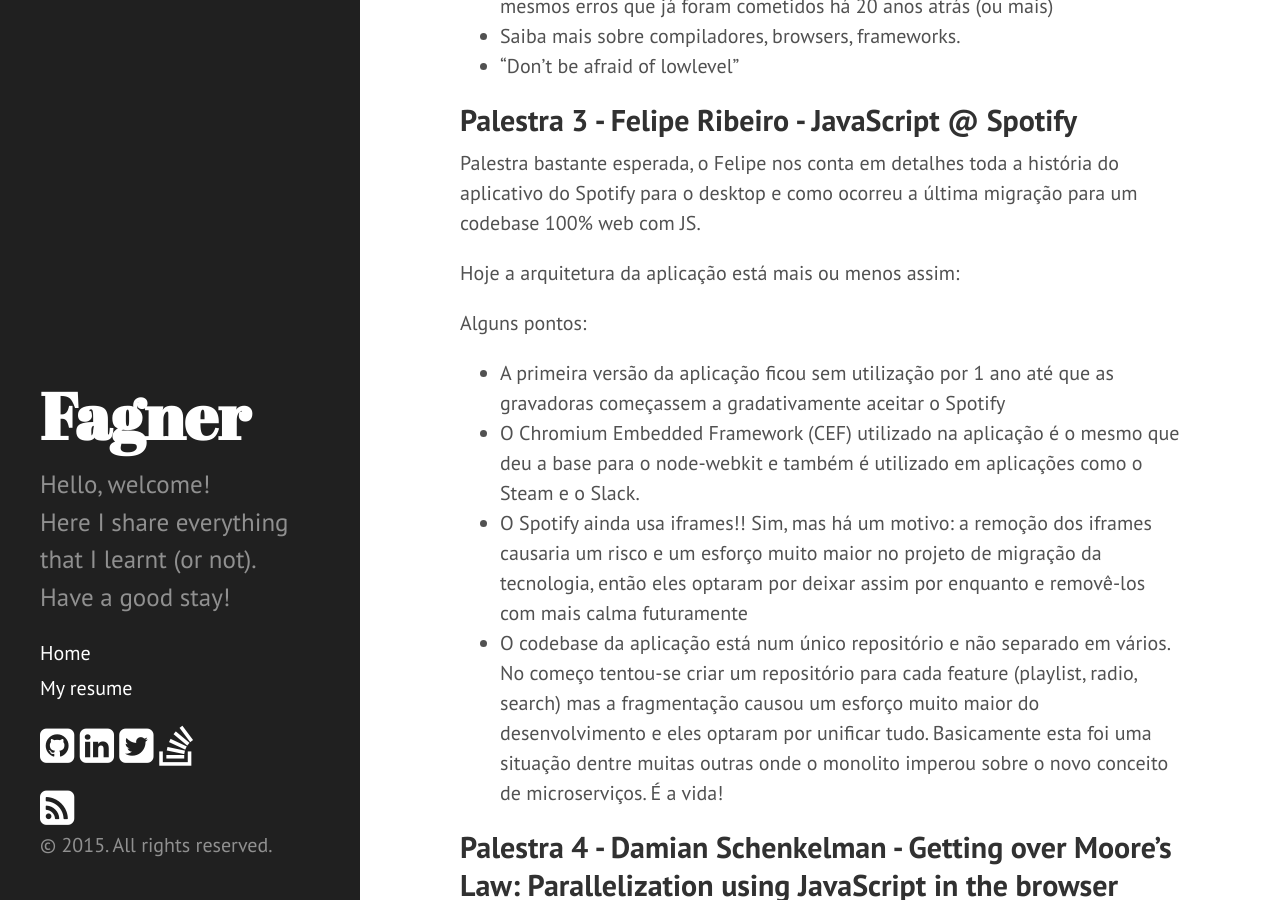
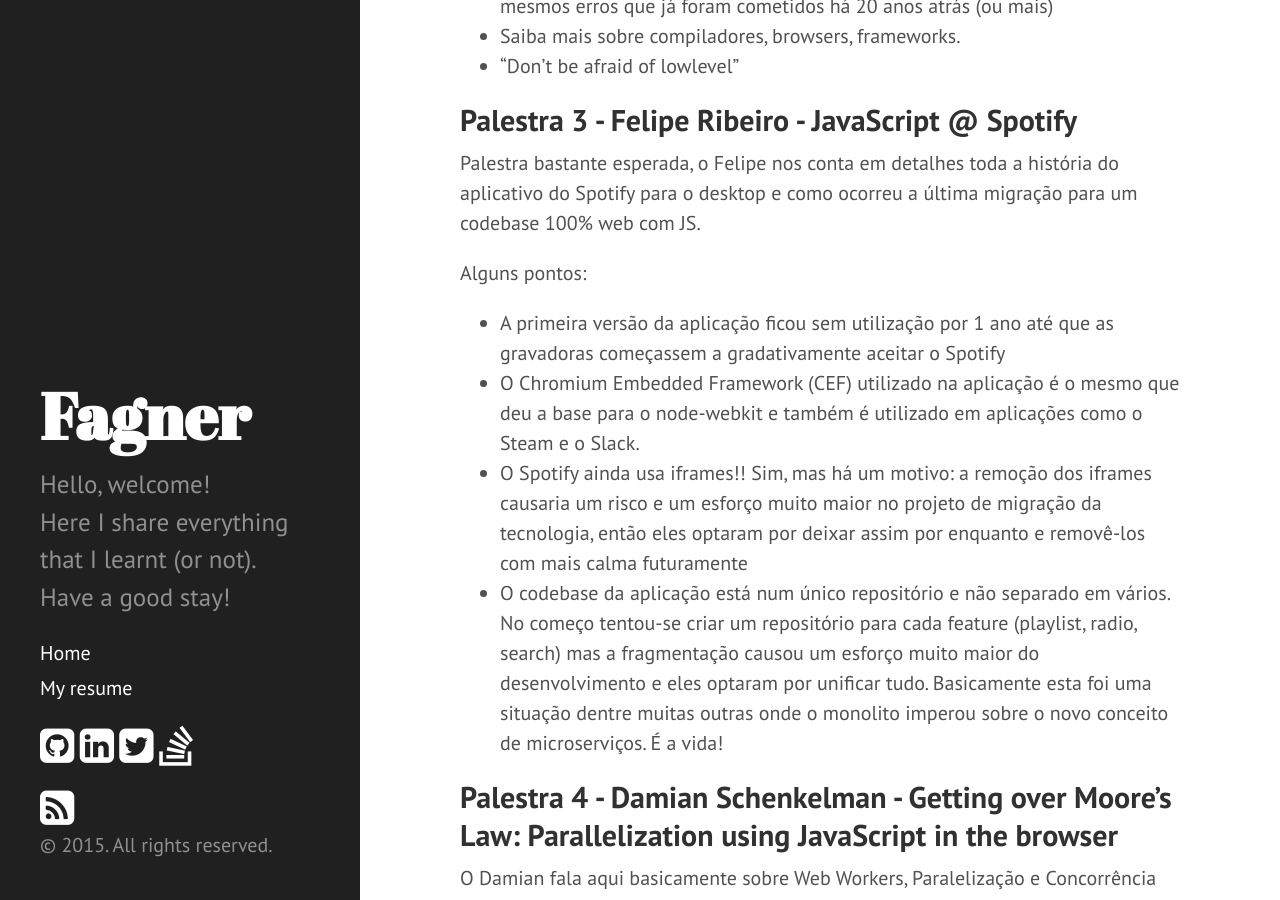
Before and after one commit to fagnercarvalho/fagnercarvalho.github.io, a Jekyll site: the page built from _posts/2015-08-22-Resumo-primeiro-dia-BrazilJS-2015.md, in a window 1280 px wide and 900 px high, scrolled down 1832 px. Built offline with Jekyll 4.4.1, drawn with Linux system fonts in a browser that asks for light colours; nearby versions of some CDN libraries; Markdown is read by kramdown in place of the engine named in the settings; comment, search, counter and statistics services are not loaded.

Commit message:
Removing text reference to Spotify architecture image. Going to add that later

```diff
--- a/_posts/2015-08-22-Resumo-primeiro-dia-BrazilJS-2015.md
+++ b/_posts/2015-08-22-Resumo-primeiro-dia-BrazilJS-2015.md
@@ -40,8 +40,6 @@
 ## Palestra 3 - Felipe Ribeiro - JavaScript @ Spotify
 
 Palestra bastante esperada, o Felipe nos conta em detalhes toda a história do aplicativo do Spotify para o desktop e como ocorreu a última migração para um codebase 100% web com JS.
-
-Hoje a arquitetura da aplicação está mais ou menos assim:
 
 Alguns pontos:
 
```
